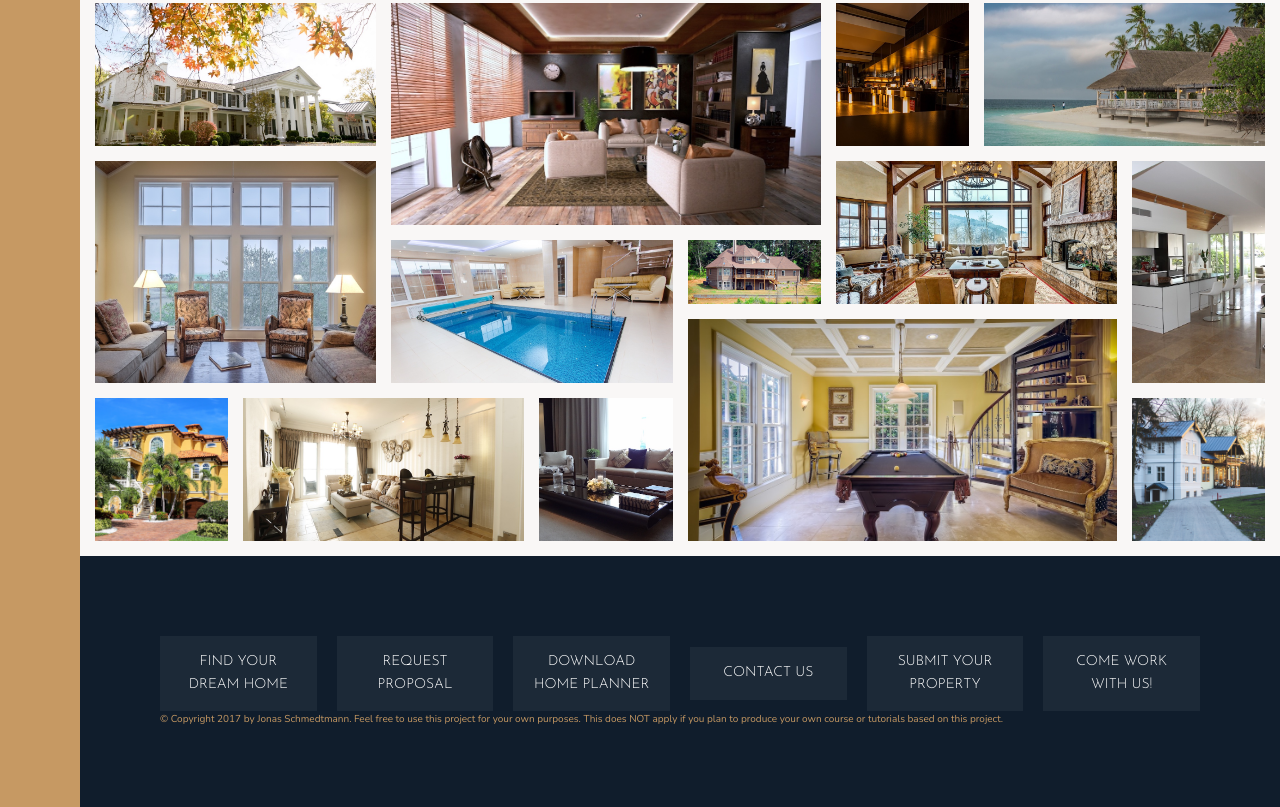
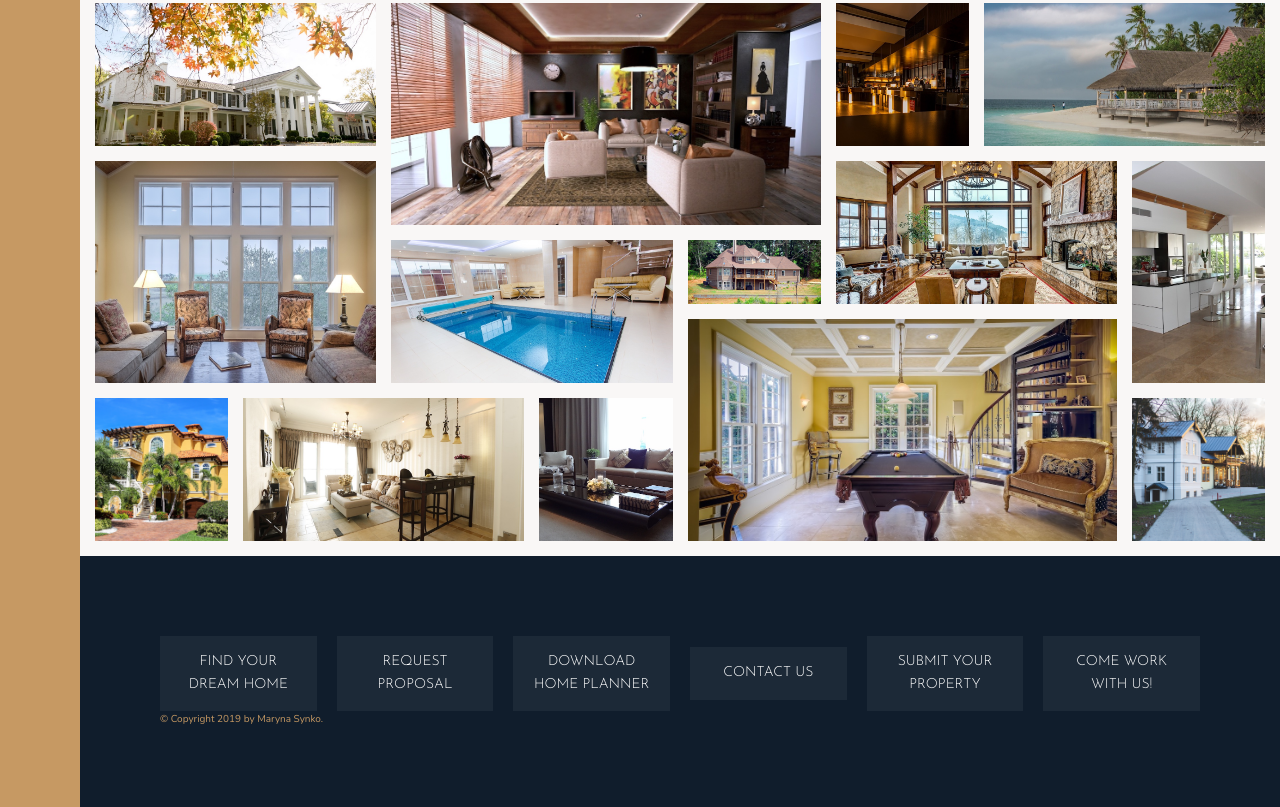
Before and after one commit to msynko/Nexter, a website: page starter/index.html in a window 1280 px wide. Shown: the part 3080-3887 px from the top of the page. Drawn offline with nearby package versions, Linux system fonts and the light colour scheme.

Commit message:
first commit

```diff
--- a/starter/index.html
+++ b/starter/index.html
@@ -348,7 +348,7 @@
                     <li class="nav__item"><a href="#" class="nav__link">Come work with us!</a></li>
             </ul>
             <p class="copyright">
-                &copy; Copyright 2017 by Jonas Schmedtmann. Feel free to use this project for your own purposes. This does NOT apply if you plan to produce your own course or tutorials based on this project.
+                &copy; Copyright 2019 by Maryna Synko.
             </p>
         </footer>
     </body>
```
